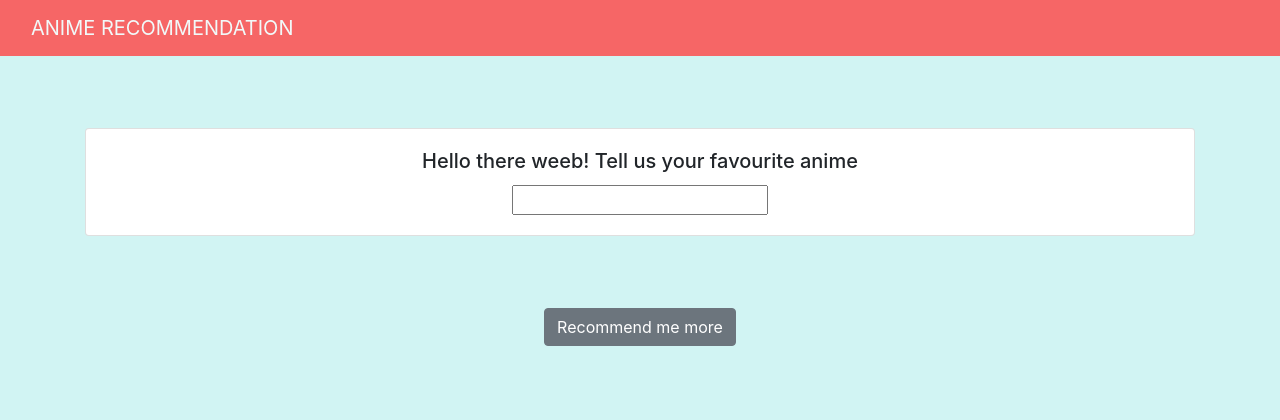
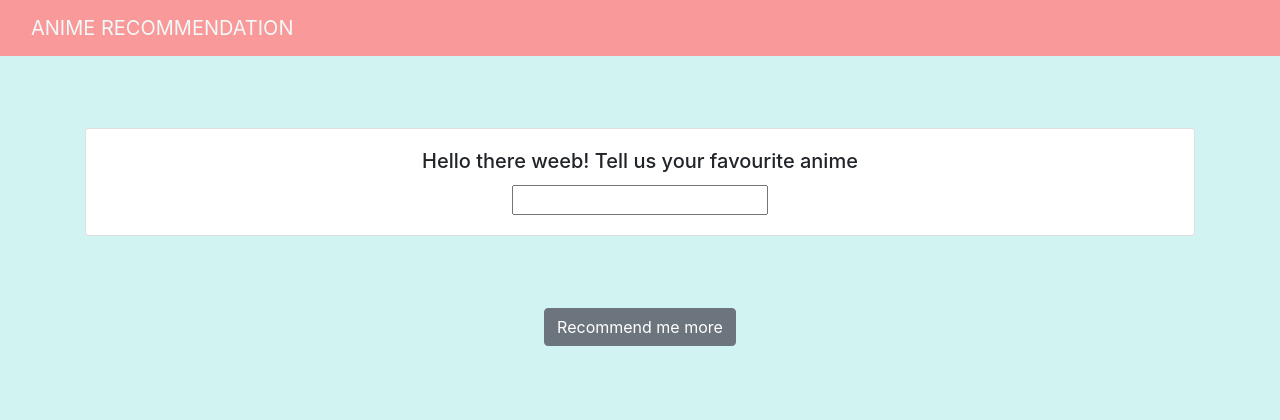
Before and after one commit to so-samarth/anime-recommendation, a Flask app: page / in a window 1280 px wide. Shown: the top 420 px of the page. Run offline with Flask 2, Linux system fonts and the light colour scheme; some libraries are stand-ins or nearby versions.

Commit message:
Update styles.css

```diff
--- a/static/css/styles.css
+++ b/static/css/styles.css
@@ -4,7 +4,7 @@ body {
 }
 
 .navbar {
-    background-color: #f66666;
+    background-color: #f99999;
     text-align: center;
 }
 
```
